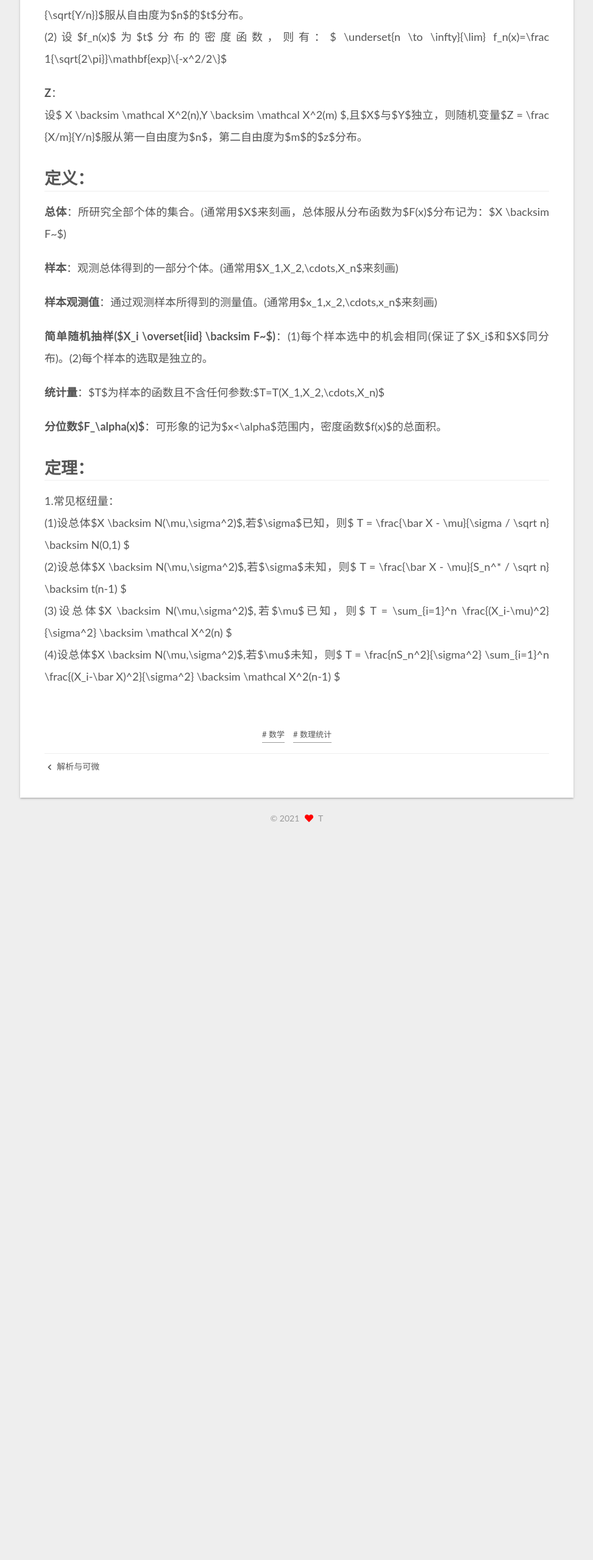
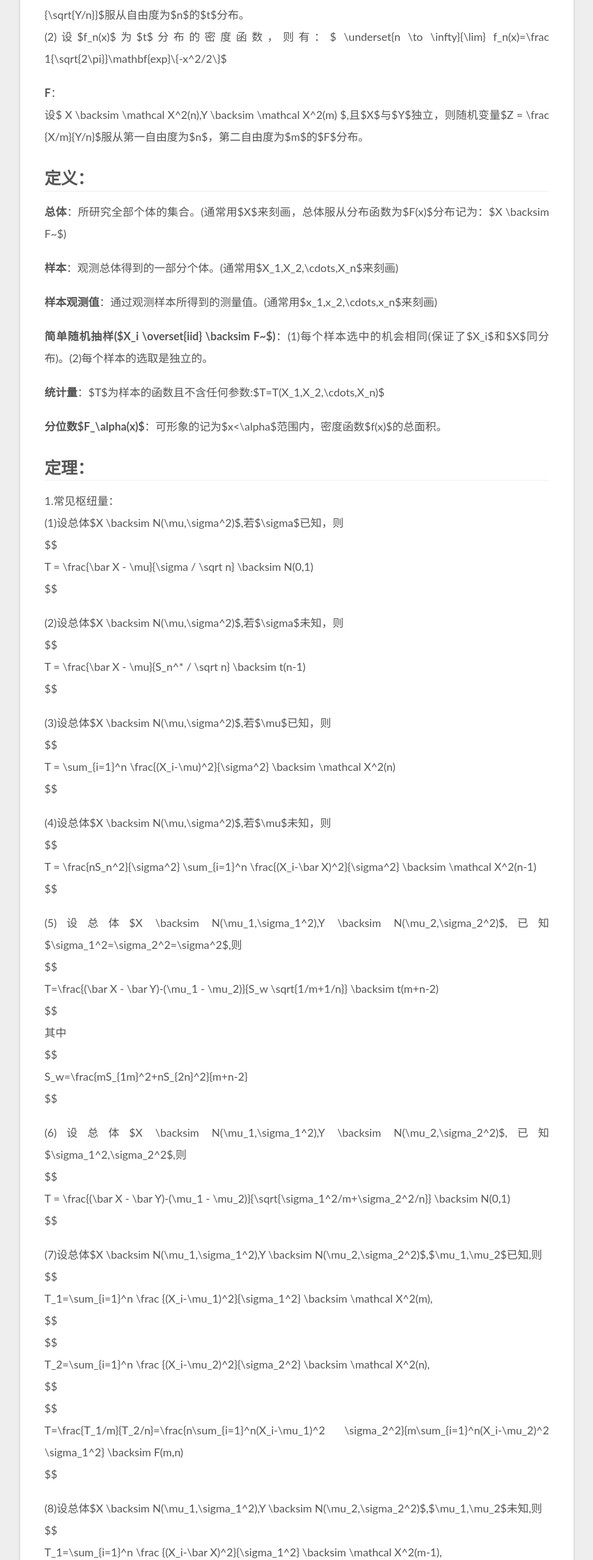
Before and after one commit to T110677/T110677.github.io, a plain HTML site: page undefined/undefined/undefined/5/index.html in a window 1280 px wide. Shown: the part 2982-5540 px from the top of the page at 61% size, without its empty margins (279-1252 px from the left). Before the commit the page ends 4358 px from the top, so only its background shows below. Drawn offline with nearby package versions, Linux system fonts and the light colour scheme; some packages are replaced by stand-ins of ours; a script that the page names is missing.

Commit message:
Site updated: 2021-05-29 19:42:39

```diff
--- a/undefined/undefined/undefined/5/index.html
+++ b/undefined/undefined/undefined/5/index.html
@@ -28,7 +28,7 @@
 <meta property="og:description" content="常用分布类型：   分布名称 质量函数&#x2F;密度函数 记号 期望 方差 矩估计 最大似然估计    伯努利分布 $P(X&#x3D;k)&#x3D;p^kq^{1-k},k&#x3D;0,1$ $B(1,p)$ $p$ $pq$ $\hat p_M &#x3D; \bar X$ $\hat p_L&#x3D;\bar X$   二项分布 $P(X&#x3D;k)&#x3D;C_n^k p^kq^{n-k},k&#x3D;0,1,\cdots,n$ $B(n,p)$ $np$ $n">
 <meta property="og:locale" content="zh_CN">
 <meta property="article:published_time" content="2021-05-25T15:51:50.646Z">
-<meta property="article:modified_time" content="2021-05-29T09:38:43.846Z">
+<meta property="article:modified_time" content="2021-05-29T11:42:06.307Z">
 <meta property="article:author" content="T">
 <meta property="article:tag" content="数学">
 <meta property="article:tag" content="数理统计">
@@ -266,7 +266,7 @@
           <i class="far fa-calendar-check"></i>
         </span>
         <span class="post-meta-item-text">更新于</span>
-        <time title="修改时间：2021-05-29 17:38:43" itemprop="dateModified" datetime="2021-05-29T17:38:43+08:00">2021-05-29</time>
+        <time title="修改时间：2021-05-29 19:42:06" itemprop="dateModified" datetime="2021-05-29T19:42:06+08:00">2021-05-29</time>
       </span>
 
 
@@ -394,14 +394,22 @@
 <p><font size=4><strong>贝塔</strong></font>：<br>1.$B(\alpha,\beta)=\int_0^1y^{\alpha-1}(1-y)^{\beta-1}dy=\frac{\Gamma(\alpha)\Gamma(\beta)}{\Gamma(\alpha+\beta)}$<br>2.设$X_1 \backsim Gamma(\alpha_1,\lambda),X_2 \backsim Gamma(\alpha_2,\lambda),$<br>(1)$Y_1=X_1+X_2 \backsim Gamma(\alpha_1+\alpha_2,\lambda)$;<br>(2)$Y_2=X_1/(X_1+X_2) \backsim Beta(\alpha_1,\alpha_2)$;<br>(3)$Y_1$与$Y_2$独立。</p>
 <p><font size=4><strong>卡方</strong></font>：<br>1.设$X_i \overset{iid}\backsim N(0,1) ,i=1,2,\cdots,n$,随机变量$X=X_1^2+X_2^2+\cdots+X_n^2 \backsim \mathcal X^2(n)$<br>2.若$X \backsim \mathcal X^2(n) ,Y \backsim \mathcal X^2(m),$则$X+Y\backsim \mathcal X^2(n)$,即卡方分布具有可加性。<br>3.设$X_i \overset{iid}\backsim N(0,1) ,i=1,2,\cdots,n$，则:<br>(1)$\bar X \backsim N(\mu,\sigma^2/n)$<br>(2)$\frac {nS_n^2}{\sigma^2}=\frac {\sum_{i=1}^n (X_i-\bar X)^2}{\sigma^2}\backsim \mathcal X^2(n-1)$<br>(3)$\bar X$ 与 $S_n^2$相互独立。</p>
 <p><font size=4><strong>t</strong></font>：<br>(1)设$ X \backsim N(0,1),Y \backsim \mathcal X^2(n) $,且$X$与$Y$独立，则随机变量$T = \frac {X}{\sqrt{Y/n}}$服从自由度为$n$的$t$分布。<br>(2)设$f_n(x)$为$t$分布的密度函数，则有：$ \underset{n \to \infty}{\lim} f_n(x)=\frac 1{\sqrt{2\pi}}\mathbf{exp}\{-x^2/2\}$</p>
-<p><font size=4><strong>Z</strong></font>：<br>设$ X \backsim \mathcal X^2(n),Y \backsim \mathcal X^2(m) $,且$X$与$Y$独立，则随机变量$Z = \frac {X/m}{Y/n}$服从第一自由度为$n$，第二自由度为$m$的$z$分布。</p>
+<p><font size=4><strong>F</strong></font>：<br>设$ X \backsim \mathcal X^2(n),Y \backsim \mathcal X^2(m) $,且$X$与$Y$独立，则随机变量$Z = \frac {X/m}{Y/n}$服从第一自由度为$n$，第二自由度为$m$的$F$分布。</p>
 <h1 id="定义："><a href="#定义：" class="headerlink" title="定义："></a>定义：</h1><p><font size=4><strong>总体</strong></font>：所研究全部个体的集合。(通常用$X$来刻画，总体服从分布函数为$F(x)$分布记为：$X \backsim F~$)</p>
 <p><font size=4><strong>样本</strong></font>：观测总体得到的一部分个体。(通常用$X_1,X_2,\cdots,X_n$来刻画)</p>
 <p><font size=4><strong>样本观测值</strong></font>：通过观测样本所得到的测量值。(通常用$x_1,x_2,\cdots,x_n$来刻画)</p>
 <p><font size=4><strong>简单随机抽样($X_i \overset{iid} \backsim F~$)</strong></font>：(1)每个样本选中的机会相同(保证了$X_i$和$X$同分布)。(2)每个样本的选取是独立的。</p>
 <p><font size=4><strong>统计量</strong></font>：$T$为样本的函数且不含任何参数:$T=T(X_1,X_2,\cdots,X_n)$</p>
 <p><font size=4><strong>分位数$F_\alpha(x)$</strong></font>：可形象的记为$x&lt;\alpha$范围内，密度函数$f(x)$的总面积。</p>
-<h1 id="定理："><a href="#定理：" class="headerlink" title="定理："></a>定理：</h1><p>1.常见枢纽量：<br>(1)设总体$X \backsim N(\mu,\sigma^2)$,若$\sigma$已知，则$ T = \frac{\bar X - \mu}{\sigma / \sqrt n} \backsim N(0,1) $<br>(2)设总体$X \backsim N(\mu,\sigma^2)$,若$\sigma$未知，则$ T = \frac{\bar X - \mu}{S_n^* / \sqrt n} \backsim t(n-1) $<br>(3)设总体$X \backsim N(\mu,\sigma^2)$,若$\mu$已知，则$ T = \sum_{i=1}^n \frac{(X_i-\mu)^2}{\sigma^2} \backsim \mathcal X^2(n) $<br>(4)设总体$X \backsim N(\mu,\sigma^2)$,若$\mu$未知，则$ T = \frac{nS_n^2}{\sigma^2} \sum_{i=1}^n \frac{(X_i-\bar X)^2}{\sigma^2} \backsim \mathcal X^2(n-1) $</p>
+<h1 id="定理："><a href="#定理：" class="headerlink" title="定理："></a>定理：</h1><p>1.常见枢纽量：<br>(1)设总体$X \backsim N(\mu,\sigma^2)$,若$\sigma$已知，则<br>$$<br>T = \frac{\bar X - \mu}{\sigma / \sqrt n} \backsim N(0,1)<br>$$</p>
+<p>(2)设总体$X \backsim N(\mu,\sigma^2)$,若$\sigma$未知，则<br>$$<br>T = \frac{\bar X - \mu}{S_n^* / \sqrt n} \backsim t(n-1)<br>$$</p>
+<p>(3)设总体$X \backsim N(\mu,\sigma^2)$,若$\mu$已知，则<br>$$<br>T = \sum_{i=1}^n \frac{(X_i-\mu)^2}{\sigma^2} \backsim \mathcal X^2(n)<br>$$</p>
+<p>(4)设总体$X \backsim N(\mu,\sigma^2)$,若$\mu$未知，则<br>$$<br> T = \frac{nS_n^2}{\sigma^2} \sum_{i=1}^n \frac{(X_i-\bar X)^2}{\sigma^2} \backsim \mathcal X^2(n-1)<br>$$</p>
+<p>(5)设总体$X \backsim N(\mu_1,\sigma_1^2),Y \backsim N(\mu_2,\sigma_2^2)$,已知$\sigma_1^2=\sigma_2^2=\sigma^2$,则<br>$$<br>T=\frac{(\bar X - \bar Y)-(\mu_1 - \mu_2)}{S_w \sqrt{1/m+1/n}} \backsim t(m+n-2)<br>$$<br>其中<br>$$<br>S_w=\frac{mS_{1m}^2+nS_{2n}^2}{m+n-2}<br>$$</p>
+<p>(6)设总体$X \backsim N(\mu_1,\sigma_1^2),Y \backsim N(\mu_2,\sigma_2^2)$,已知$\sigma_1^2,\sigma_2^2$,则<br>$$<br>T =  \frac{(\bar X - \bar Y)-(\mu_1 - \mu_2)}{\sqrt{\sigma_1^2/m+\sigma_2^2/n}} \backsim N(0,1)<br>$$</p>
+<p>(7)设总体$X \backsim N(\mu_1,\sigma_1^2),Y \backsim N(\mu_2,\sigma_2^2)$,$\mu_1,\mu_2$已知,则<br>$$<br>T_1=\sum_{i=1}^n \frac {(X_i-\mu_1)^2}{\sigma_1^2} \backsim \mathcal X^2(m),<br>$$<br>$$<br>T_2=\sum_{i=1}^n \frac {(X_i-\mu_2)^2}{\sigma_2^2} \backsim \mathcal X^2(n),<br>$$<br>$$<br>T=\frac{T_1/m}{T_2/n}=\frac{n\sum_{i=1}^n(X_i-\mu_1)^2 \sigma_2^2}{m\sum_{i=1}^n(X_i-\mu_2)^2 \sigma_1^2} \backsim F(m,n)<br>$$</p>
+<p>(8)设总体$X \backsim N(\mu_1,\sigma_1^2),Y \backsim N(\mu_2,\sigma_2^2)$,$\mu_1,\mu_2$未知,则<br>$$<br>T_1=\sum_{i=1}^n \frac {(X_i-\bar X)^2}{\sigma_1^2} \backsim \mathcal X^2(m-1),<br>$$<br>$$<br>T_2=\sum_{i=1}^n \frac {(X_i-\bar X)^2}{\sigma_2^2} \backsim \mathcal X^2(n-1),<br>$$<br>$$<br>T=\frac{T_1/m}{T_2/n}=\frac{S_{1m}^{*2} \sigma_2^2}{S_{2n}^{*2} \sigma_1^2} \backsim F(m-1,n-1)<br>$$</p>
+<p>(9)设总体$X \backsim \mathbf{Exp(\lambda)}$,则<br>$$<br>T=2\lambda n \bar X \backsim Gamma(n,1/2) = \mathcal x^2(2n)<br>$$</p>
 
     </div>
 
```
Also changed, not shown: index.html (+1 -1 lines), search.xml (+10 -2 lines).
